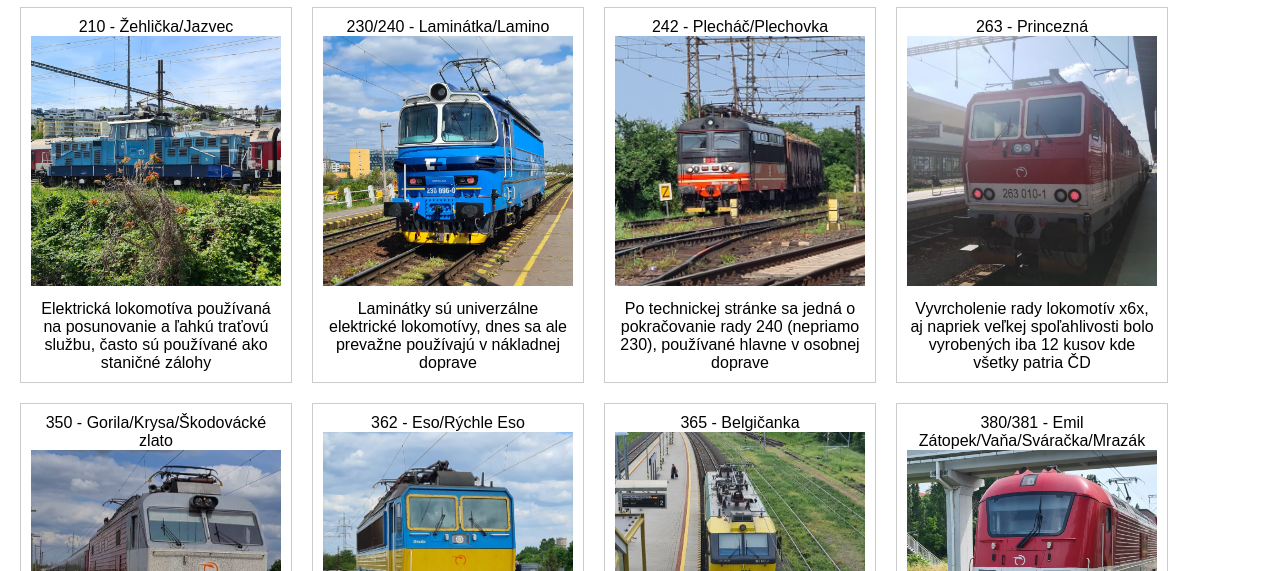
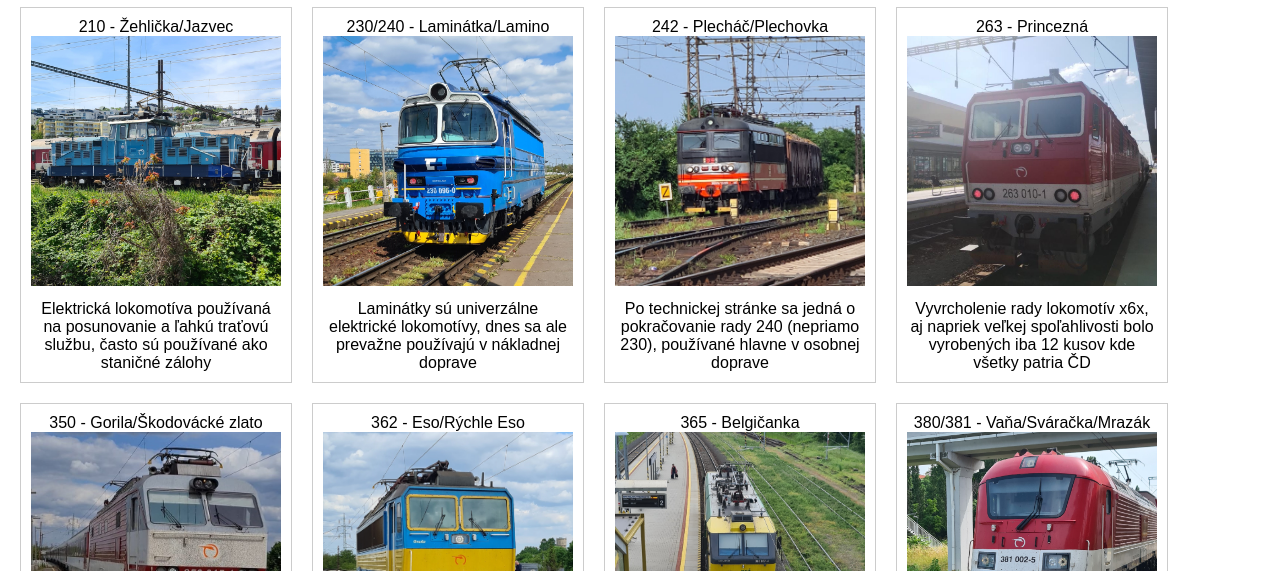
Before and after one commit to AlobalAlobal/Cz-Sk-Vlaky, a plain HTML site: page Stranka-2.html in a window 1280 px wide. Shown: the part 229-800 px from the top of the page. Drawn offline with Linux system fonts and the light colour scheme.

Commit message:
second commit

```diff
--- a/Stranka-2.html
+++ b/Stranka-2.html
@@ -42,7 +42,3 @@
 	<script src="index-2.js"></script>
 </body>
 </html>
-
-
-
-ccs = :(
--- a/index-2.js
+++ b/index-2.js
@@ -35,7 +35,7 @@ const trains = [
     type: 'electric',
     name: 'Elektrická lokomotíva 5',
     description: 'Najrýchlejšia a najsilnejšia lokomotíva v ČSR, prevažne používaná na ťahanie Expresov, Rýchlikov a REX',
-	  nickname: '350 - Gorila/Krysa/Škodovácké zlato',
+	  nickname: '350 - Gorila/Škodovácké zlato',
     image: 'Obrázky/Elektrika/350.jpg',
     link: 'Stranky-Vlaky/Elektrika-9.html'
   },
@@ -59,7 +59,7 @@ const trains = [
     type: 'electric',
     name: 'Elektrická lokomotíva 8',
     description: 'V počte 2 kusov modernizované z rady 380 pre Slovensko, používané hlavne v prímestskej doprave okolo Bratislavy',
-   	nickname: '380/381 - Emil Zátopek/Vaňa/Sváračka/Mrazák',
+   	nickname: '380/381 - Vaňa/Sváračka/Mrazák',
     image: 'Obrázky/Elektrika/381.jpg',
     link: 'Stranky-Vlaky/Elektrika-5.html'
   },
--- a/index.html
+++ b/index.html
@@ -20,6 +20,8 @@
 		}
 	</style>
 	<title>Cz/Sk Vlaky</title>
+	<link rel = "icon" href ="Obrázky/721.jpg"
+	type = "image/x-icon">
 </head>
 <body>
 	<header>
```
Also changed, not shown: Obrázky/721.jpg (added).
